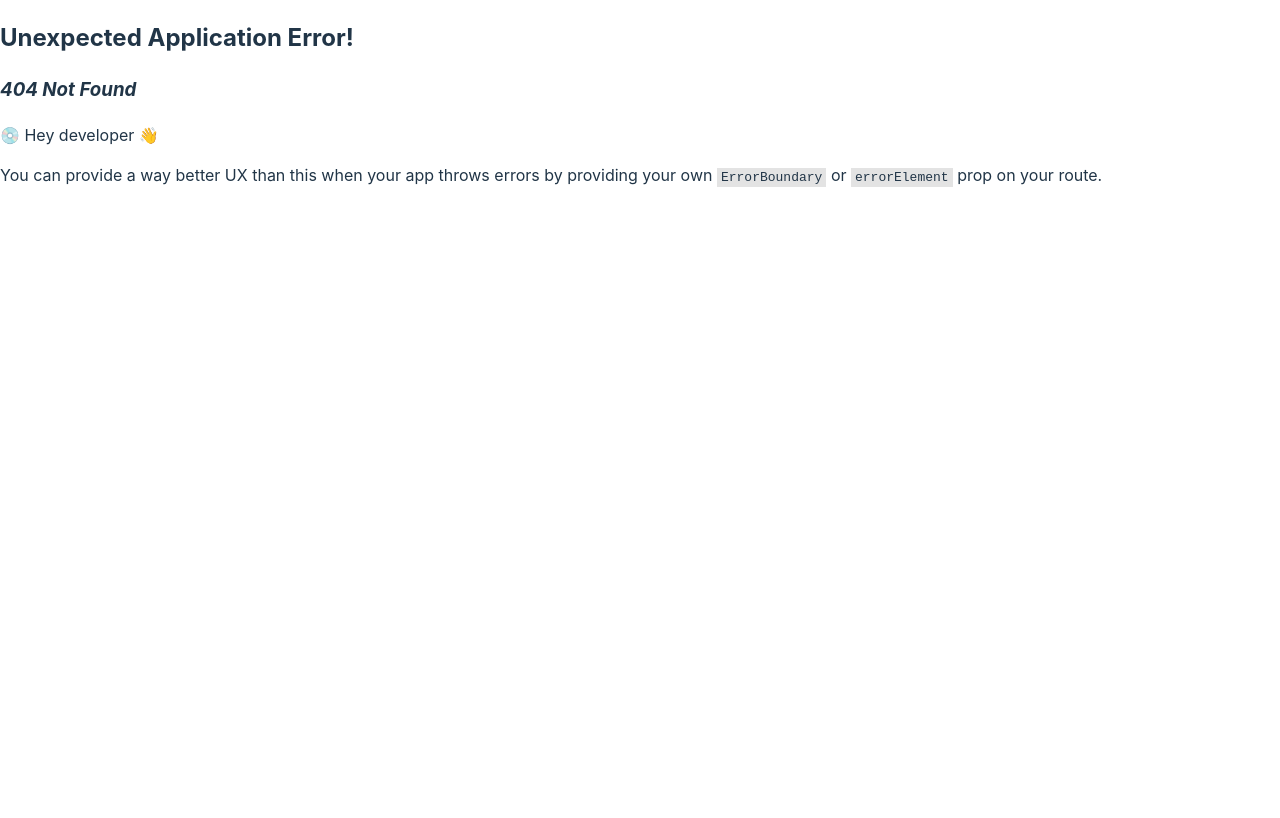
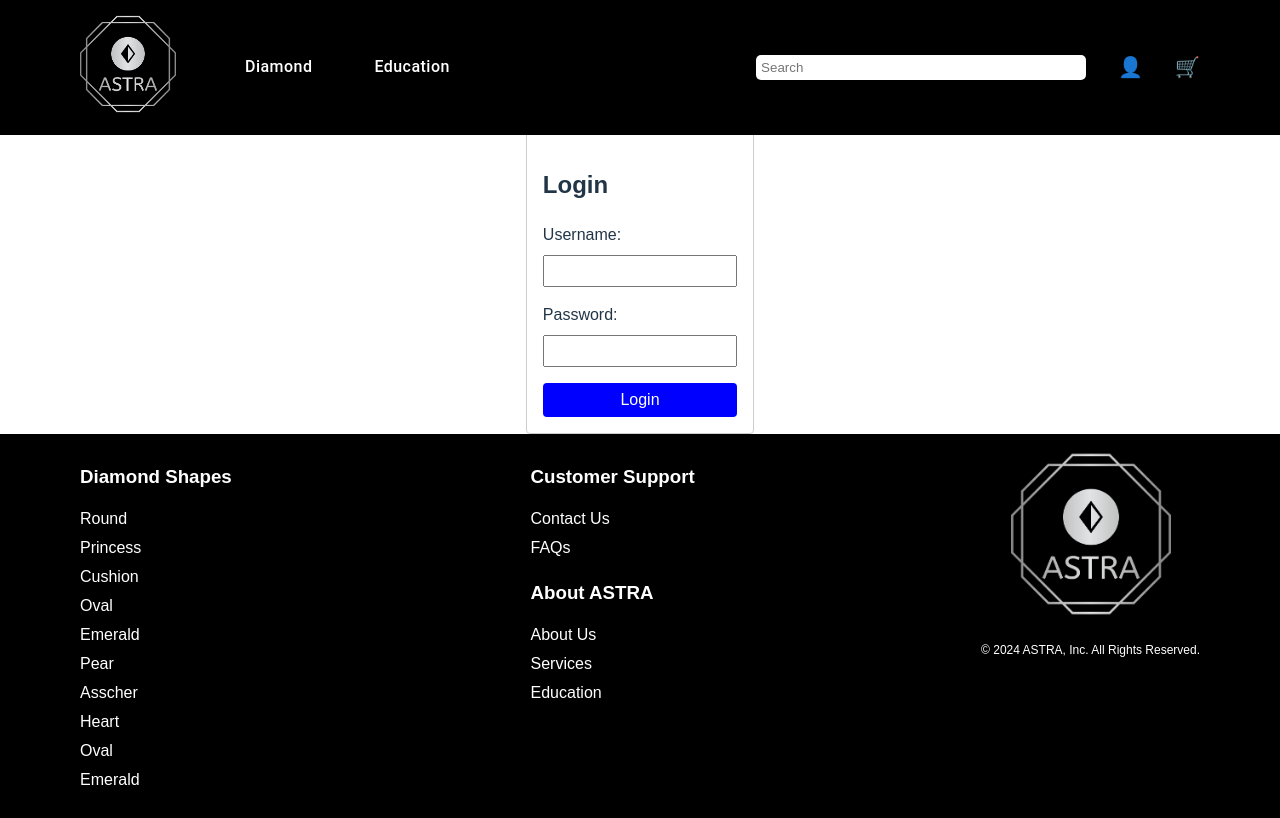
Before and after one commit to Nivizia/ASTRA, a React (Vite) app in the folder DiamondShopWebsiteProject/DiamondShopWebApp/: page /login in a window 1280 px wide. Before the commit this address had no page. Built offline with nearby package versions, Linux system fonts and the light colour scheme.

Commit message:
Add a login prototype
wah

```diff
--- a/DiamondShopWebsiteProject/DiamondShopWebApp/apiService.js
+++ b/DiamondShopWebsiteProject/DiamondShopWebApp/apiService.js
@@ -1,11 +1,16 @@
 // apiService.js
+const BASE_URL = "http://localhost:5212/DiamondAPI/Models";
 
-const BASE_URL = "http://localhost:5212/DiamondAPI/Models/Diamond";
+// Function to get the stored JWT token
+const getToken = () => {
+    return localStorage.getItem('authToken');
+};
+
 
 // Function to fetch all diamonds
 export const fetchDiamonds = async () => {
     try {
-        const response = await fetch(`${BASE_URL}`);
+        const response = await fetch(`${BASE_URL}/Diamond`);
         if (!response.ok) {
             throw new Error('Network response was not ok');
         }
@@ -16,10 +21,11 @@ export const fetchDiamonds = async () => {
     }
 };
 
+
 // Function to fetch a single diamond by ID
 export const fetchDiamondById = async (id) => {
     try {
-        const response = await fetch(`${BASE_URL}/${id}`);
+        const response = await fetch(`${BASE_URL}/Diamond/${id}`);
         if (!response.ok) {
             throw new Error('Network response was not ok');
         }
@@ -84,3 +90,27 @@ export const deleteDiamond = async (id) => {
         console.error('There was a problem with the fetch operation:', error);
     }
 };
+
+// Function to handle user login
+export const loginUser = async (username, password) => {
+    try {
+        const response = await fetch(`${BASE_URL}/Customer/login`, {
+            method: 'POST',
+            headers: {
+                'Content-Type': 'application/json'
+            },
+            body: JSON.stringify({ username, password })
+        });
+
+        if (!response.ok) {
+            throw new Error('Login failed');
+        }
+
+        const data = await response.json();
+        // Store the token in localStorage
+        localStorage.setItem('authToken', data.token);
+        return data.token;
+    } catch (error) {
+        console.error('Login error:', error);
+    }
+};
--- /dev/null
+++ b/DiamondShopWebsiteProject/DiamondShopWebApp/src/components/testlogin.jsx
@@ -0,0 +1,79 @@
+import React, { useState } from 'react';
+import { useNavigate } from 'react-router-dom';
+
+// API endpoint for login
+const LOGIN_API_URL = "http://localhost:5212/DiamondAPI/Models/Customer/login";
+
+const LoginForm = () => {
+    const [username, setUsername] = useState('');
+    const [password, setPassword] = useState('');
+    const [error, setError] = useState(null);
+    const navigate = useNavigate(); // Initialize navigate
+
+    const handleSubmit = async (event) => {
+        event.preventDefault(); // Prevent page reload
+
+        setError(null); // Reset error state
+
+        try {
+            const response = await fetch(LOGIN_API_URL, {
+                method: 'POST',
+                headers: {
+                    'Content-Type': 'application/json'
+                },
+                body: JSON.stringify({ username, password }) // Send username and password in request body
+            });
+
+            if (!response.ok) {
+                throw new Error('Login failed');
+            }
+
+            const data = await response.json();
+
+            // Store the token in localStorage
+            localStorage.setItem('authToken', data.token);
+
+            // Redirect to /diamond after successful login
+            console.log('Login successful. Token:', data.token);
+            navigate('/diamond');
+
+        } catch (error) {
+            console.error('Error during login:', error);
+            setError('Invalid username or password');
+        }
+    };
+
+    return (
+        <div style={{ maxWidth: '400px', margin: '0 auto', padding: '1em', border: '1px solid #ccc', borderRadius: '4px' }}>
+            <h2>Login</h2>
+            <form onSubmit={handleSubmit}>
+                <div style={{ marginBottom: '1em' }}>
+                    <label htmlFor="username" style={{ display: 'block', marginBottom: '0.5em' }}>Username:</label>
+                    <input
+                        type="text"
+                        id="username"
+                        value={username}
+                        onChange={(e) => setUsername(e.target.value)}
+                        style={{ width: '100%', padding: '0.5em', boxSizing: 'border-box' }}
+                        required
+                    />
+                </div>
+                <div style={{ marginBottom: '1em' }}>
+                    <label htmlFor="password" style={{ display: 'block', marginBottom: '0.5em' }}>Password:</label>
+                    <input
+                        type="password"
+                        id="password"
+                        value={password}
+                        onChange={(e) => setPassword(e.target.value)}
+                        style={{ width: '100%', padding: '0.5em', boxSizing: 'border-box' }}
+                        required
+                    />
+                </div>
+                {error && <div style={{ color: 'red', marginBottom: '1em' }}>{error}</div>}
+                <button type="submit" style={{ width: '100%', padding: '0.5em', background: 'blue', color: 'white', border: 'none', borderRadius: '4px' }}>Login</button>
+            </form>
+        </div>
+    );
+};
+
+export default LoginForm;
--- a/DiamondShopWebsiteProject/DiamondShopWebApp/src/main.jsx
+++ b/DiamondShopWebsiteProject/DiamondShopWebApp/src/main.jsx
@@ -10,6 +10,7 @@ import {
 import Root from './components/root';
 import HomePage from './components/home';
 import DiamondsList from './components/testfetchdiamondlist';
+import LoginForm from './components/testlogin';
 
 //Css Imports
 import './index.css'
@@ -26,6 +27,10 @@ const router = createBrowserRouter([
       {
         path: "/diamond/",
         element: <DiamondsList />
+      },
+      {
+        path: "/login/",
+        element: <LoginForm />
       }
     ]
   }
```
Also changed, not shown: 1 other file (tests, documents, lock files or other folders).
